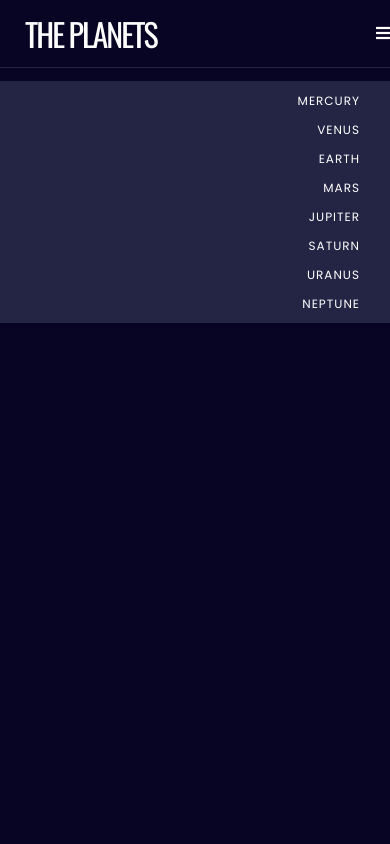
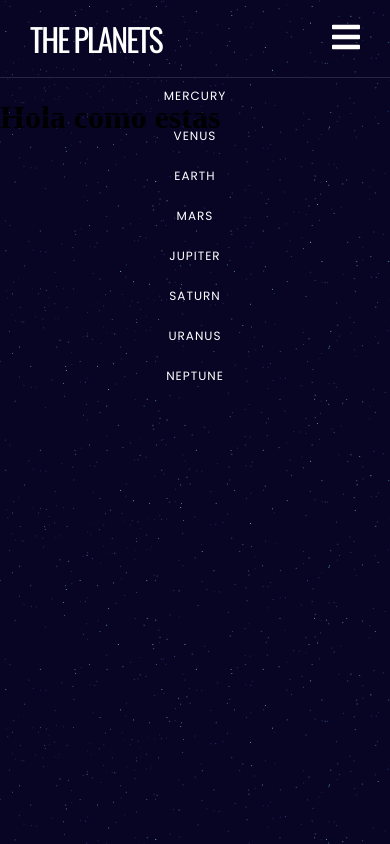
Before and after one commit to angyRincon/Planets_Fact_Site, a React (Create React App) app: page / in a window 390 px wide. Built offline with nearby package versions, Linux system fonts and the light colour scheme.

Commit message:
Finished navbar

```diff
--- a/src/Components/NavBar.tsx
+++ b/src/Components/NavBar.tsx
@@ -1,8 +1,45 @@
 import planets from '../Planets.json'
+import {useEffect} from "react";
 
 export const NavBar = () => {
+
+    const handleShowNav = () => {
+        let menuList = document.getElementById("menuList")
+        if (menuList.style.maxHeight === "0px") {
+            menuList.style.maxHeight = "400px"
+        } else {
+            menuList.style.maxHeight = "0px"
+        }
+    }
+
+    useEffect(() => {
+        let menuList = document.getElementById("menuList")
+        menuList.style.maxHeight = "400px"
+    }, [])
+
     return (
         <div className="navbar">
+
+            <a href="#" className="logo">The planets</a>
+
+            <nav>
+                <ul id="menuList">
+                    {planets.map(planet => (
+                        <li key={planet.name}>
+                            <a href="#">
+                                {planet.name}
+                            </a>
+                        </li>
+                    ))}
+                </ul>
+            </nav>
+
+            <a href="#" className="menu-icon" onClick={handleShowNav}>
+                <i className="fas fa-bars"/>
+            </a>
+
+        </div>
+        /*<div className="navbar">
 
             <a href="#" className="logo">The Planets</a>
 
@@ -20,6 +57,6 @@ export const NavBar = () => {
                 <li className="fas fa-bars"/>
             </a>
 
-        </div>
+        </div>*/
     )
 }
--- a/src/index.css
+++ b/src/index.css
@@ -4,6 +4,8 @@
 * {
     text-decoration: none;
     list-style: none;
+    outline: none;
+
 }
 
 body {
@@ -11,88 +13,142 @@ body {
     padding: 0;
     box-sizing: border-box;
     background-color: #080424;
+    background-image: url("./images/stars.png");
+    background-size: cover;
 }
 
 .navbar {
-    width: 100%;
     display: flex;
     align-items: center;
+    width: 100%;
     border-bottom: 1px solid #242444;
 }
 
 nav {
     flex: 1;
     text-align: right;
-    padding: 10px 25px;
+    padding: 10px;
 }
 
 .navbar .logo {
-    color: #fff;
     font-family: 'Oswald', sans-serif;
     font-size: 2em;
     text-transform: uppercase;
+    color: #fff;
     letter-spacing: -2px;
-    padding: 10px 25px;
+    padding: 0 25px;
+    transition: all 0.3s ease;
+    -web-kit-transition: all 1s ease;
+
+}
+
+.navbar .logo:hover {
+    transform: scale(1.1);
 }
 
 .navbar .menu-icon {
-    color: #fff;
+    color: #ffffff;
+    font-size: 1em;
     display: none;
 }
 
 nav ul li {
     display: inline-block;
-    margin-right: 30px;
+    margin-right: 40px;
+    transition: all 0.6s ease;
+}
+
+nav ul li:hover {
+    transform: translateY(-4px);
+    -webkit-transform: translateY(-4px);
 }
 
 nav ul li a {
+    color: #fff;
+    font-size: 12px;
+    text-transform: uppercase;
     font-family: 'Poppins', sans-serif;
-    text-transform: uppercase;
-    font-size: 12px;
     font-weight: 400;
     letter-spacing: 1px;
-    color: #ffffff;
+    padding: 10px;
+    -webkit-transition: all 0.3s ease-out;
+    transition: all 0.3s ease-out;
 }
 
+nav ul li a:hover,
+nav ul li a.active {
+    background-color: #702cd4;
+    border-radius: 71% 30% 70% 30% / 41% 39% 61% 59%;
+}
 
 @media (min-width: 625px) and (max-width: 991px) {
     .navbar {
         flex-direction: column;
+        margin-top: 30px;
     }
 
     nav {
+        flex: 1;
         text-align: center;
     }
 
-    .navbar .logo {
-        padding: 25px 0;
-        margin-bottom: -15px;
+    .navbar ul li {
+        margin-top: 15px;
+    }
+
+    .navbar ul li a {
+        font-size: 15px;
+        font-weight: 500;
     }
 }
 
 
-@media (min-width: 200px) and (max-width: 725px) {
+@media (min-width: 200px) and (max-width: 625px) {
     .navbar {
         flex-direction: row;
     }
 
+    .navbar .menu-icon {
+        display: block;
+    }
+
     nav ul {
+        background-color: #242444;
+        position: absolute;
+        top: 60px;
+        right: 0;
         width: 100%;
-        background: #242444;
-        position: absolute;
-        top: 65px;
-        right: 0;
         z-index: 2;
     }
 
     nav ul li {
         display: block;
-        margin-top: 10px;
-        margin-bottom: 10px;
-        text-align: right;
+        margin: auto;
+        padding: 10px;
+        text-align: center;
+        border-bottom: 1px solid #080424;
+        -webkit-transition: all 0.3s ease;
+        transition: all 0.3s ease;
     }
 
+    nav ul li:hover {
+        background-color: #080424;
+    }
+
+    nav ul li:last-child {
+        border-bottom: 0;
+    }
+
+    .navbar .logo,
     .navbar .menu-icon {
-        display: block;
+        margin: 15px 0;
+        padding: 0 30px;
+        font-size: 2em;
+        font-weight: 400;
+    }
+
+    #menuList {
+        overflow: hidden;
+        transition: 0.5s;
     }
 }
```
Also changed, not shown: src/images/stars.png (renamed from public/images/stars.png).
